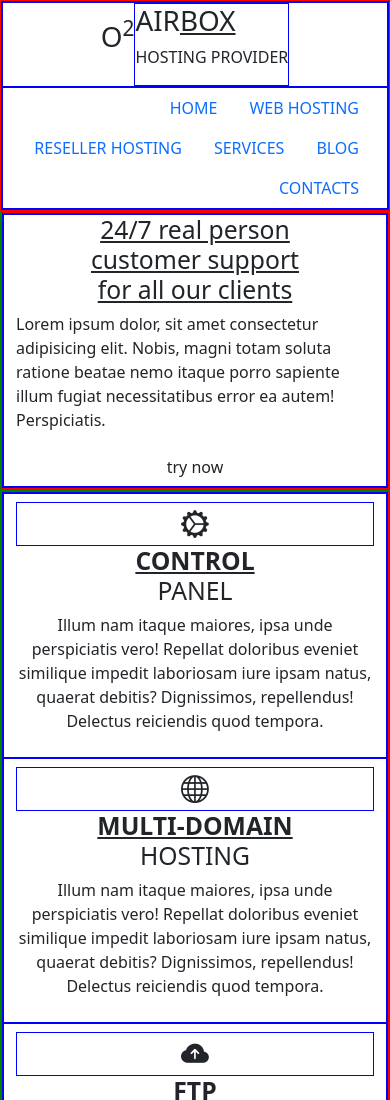
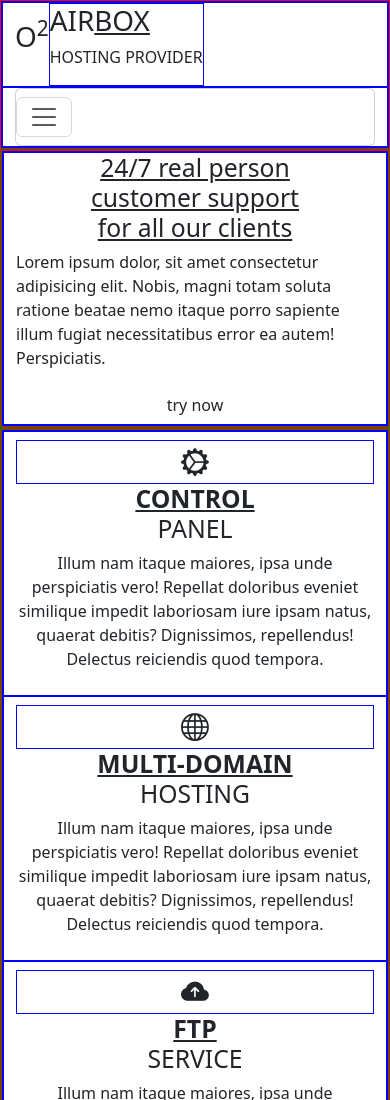
Before and after one commit to wconnorhanson/airbox-bs, a plain HTML site: page index.html in a window 390 px wide. Shown: the top 1100 px of the page. Drawn offline with nearby package versions, Linux system fonts and the light colour scheme.

Commit message:
Worked on dropdown

```diff
--- a/index.html
+++ b/index.html
@@ -13,7 +13,7 @@
     <header class="header" id="header">
         <div class="container">
             <div class="row">
-                <div class="col-lg-6 d-flex text-uppercase justify-content-center justify-content-md-start">
+                <div class="col-lg-6 d-flex text-uppercase justify-content-start">
                     <p class="logo align-self-center fs-1">o<sup>2</sup></p>
                     <div class="top-div">
                         <h1 class="header" id="topHead">air<span id="topSpan">box</span></h1>
@@ -21,15 +21,27 @@
                     </div>
                 </div>
                 <div class="col-lg-6">
-                    <nav>
+                    <nav class="dropdown-menu navbar navbar-expand-lg">
+                        <button class="navbar-toggler"
+                        type="button"
+                        data-bs-toggle="collapse"
+                        data-bs-target="#topNavbar"
+                        aria-controls="topNavbar"
+                        aria-expanded="false"
+                        aria-label="Toggle navigation"
+                        >
+                    <span class="navbar-toggler-icon"></span>
+                    </button>
+                    <div class="collapse navbar-collapse" id="topNavbar">
                         <ul class="nav justify-content-end text-uppercase">
-                            <li class="nav-item"><a href="#" class="nav-link">home</a></li>
-                            <li class="nav-item"><a href="#" class="nav-link">web hosting</a></li>
-                            <li class="nav-item"><a href="#" class="nav-link">reseller hosting</a></li>
-                            <li class="nav-item"><a href="#" class="nav-link">services</a></li>
-                            <li class="nav-item"><a href="#" class="nav-link">blog</a></li>
-                            <li class="nav-item"><a href="#" class="nav-link">contacts</a></li>
+                            <li class="nav-item"><a href="#" class="nav-link navbar-link">home</a></li>
+                            <li class="nav-item"><a href="#" class="nav-link navbar-link">web hosting</a></li>
+                            <li class="nav-item"><a href="#" class="nav-link navbar-link">reseller hosting</a></li>
+                            <li class="nav-item"><a href="#" class="nav-link navbar-link">services</a></li>
+                            <li class="nav-item"><a href="#" class="nav-link navbar-link">blog</a></li>
+                            <li class="nav-item"><a href="#" class="nav-link navbar-link">contacts</a></li>
                         </ul>
+                    </div>
                     </nav>
                 </div>
             </div>
```
